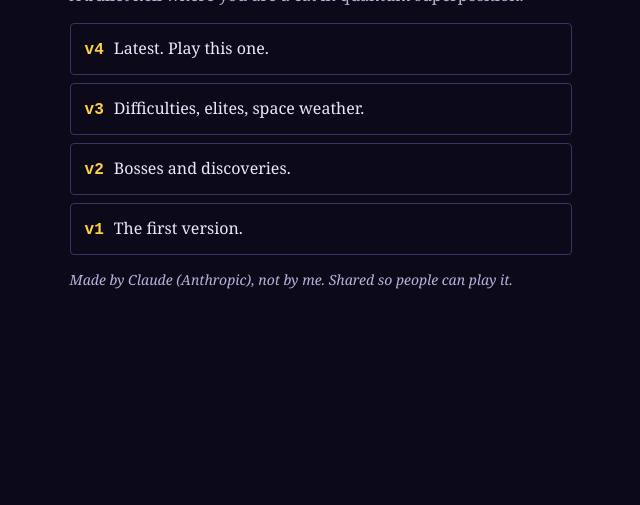
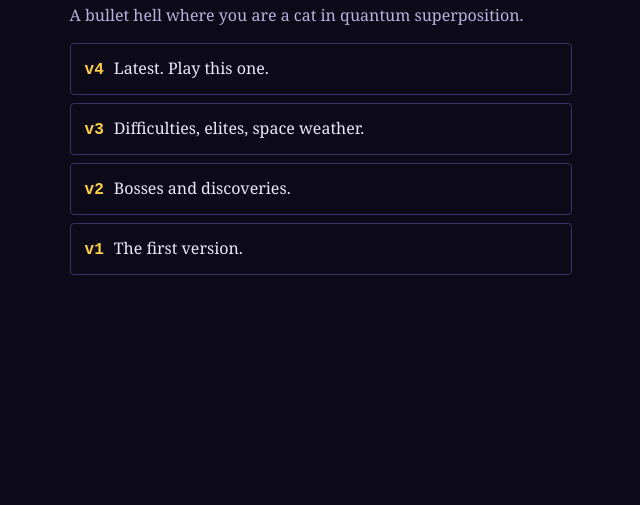
Before and after one commit to AarushhDixitt/schrodingers-bullet-hell, a plain HTML site: page index.html in a window 1280 px wide. Shown: the part 295-800 px from the top of the page, without its empty margins (319-959 px from the left). Drawn offline with Linux system fonts and the light colour scheme.

Commit message:
Remove attribution note from index.html
Removed attribution note from the index page.

```diff
--- a/index.html
+++ b/index.html
@@ -13,5 +13,4 @@ a.v b{font-family:ui-monospace,monospace;color:#ffcf4a;margin-right:10px}.note{f
 <a class="v" href="v3/index.html"><b>v3</b>Difficulties, elites, space weather.</a>
 <a class="v" href="v2/index.html"><b>v2</b>Bosses and discoveries.</a>
 <a class="v" href="v1/index.html"><b>v1</b>The first version.</a>
-<p class="note">Made by Claude (Anthropic), not by me. Shared so people can play it.</p>
 </main></body></html>
```
